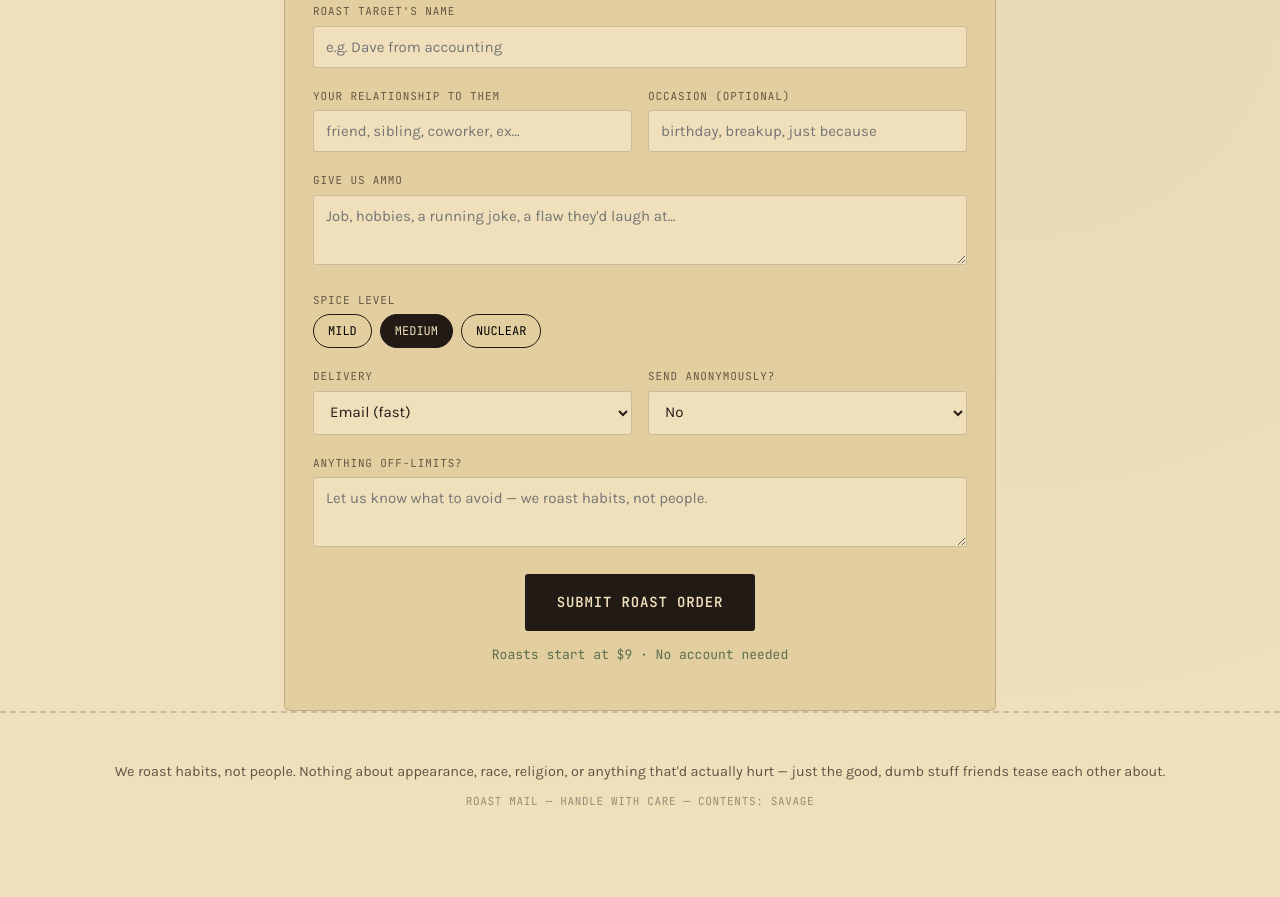
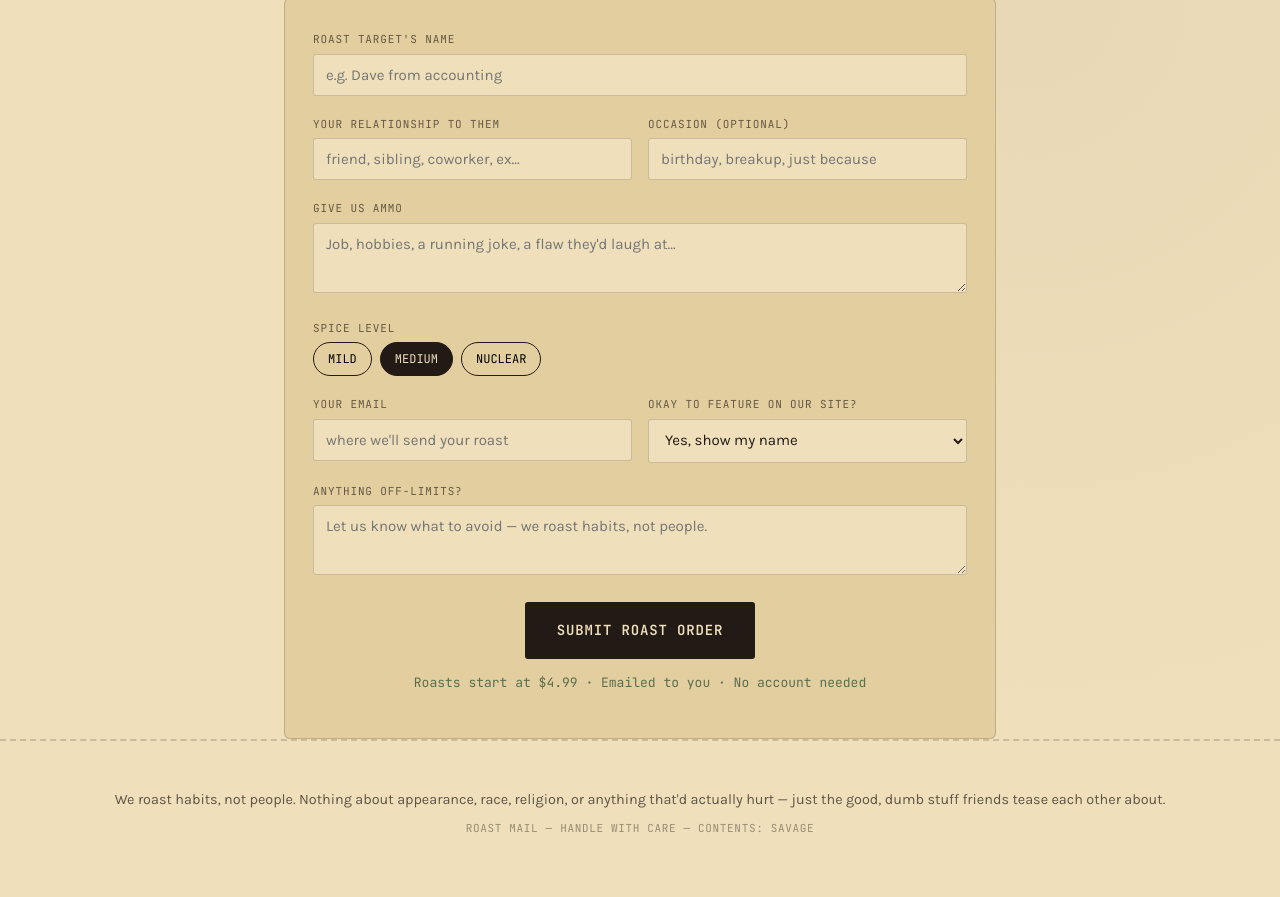
Before and after one commit to thangamanigayathri-byte/getroasted, a plain HTML site: page index.html in a window 1280 px wide. Shown: the part 1363-2260 px from the top of the page. Before the commit the page ends 2232 px from the top, so only its background shows below. Drawn offline with Linux system fonts and the light colour scheme.

Commit message:
Update index.html

```diff
--- a/index.html
+++ b/index.html
@@ -260,7 +260,7 @@
       <span class="eyebrow">Roast Mail · Est. This Year</span>
       <div class="stamp">Reserved for Roasting</div>
       <h1>Someone You Know<br>Deserves <span>a Roast.</span></h1>
-      <p class="sub">Personalized roasts, hand-written and hand-drawn, delivered straight to them. Because love is savage.</p>
+      <p class="sub">Personalized roasts, hand-written and hand-drawn — published on our site and emailed straight to you. Because love is savage.</p>
       <a href="#order" class="cta">Start My Roast →</a>
     </div>
     <div class="torn"></div>
@@ -280,7 +280,7 @@
       </div>
       <div class="stub">
         <div class="stub-num">3</div>
-        <div><h3>We write it, draw it, send it</h3><p>Digital in 24 hours, or a mailed postcard in a few days.</p></div>
+        <div><h3>We write it, draw it, publish it</h3><p>Your roast goes up on our site and lands in your inbox within 24 hours.</p></div>
       </div>
     </div>
   </section>
@@ -330,18 +330,15 @@
       </div>
       <div class="row2">
         <div class="field">
-          <label>Delivery</label>
-          <select>
-            <option>Email (fast)</option>
-            <option>Mailed postcard (+cost)</option>
-            <option>Both</option>
-          </select>
+          <label>Your email</label>
+          <input type="text" placeholder="where we'll send your roast">
         </div>
         <div class="field">
-          <label>Send anonymously?</label>
+          <label>Okay to feature on our site?</label>
           <select>
-            <option>No</option>
-            <option>Yes</option>
+            <option>Yes, show my name</option>
+            <option>Yes, but keep me anonymous</option>
+            <option>No, email only</option>
           </select>
         </div>
       </div>
@@ -351,7 +348,7 @@
       </div>
       <div class="submit-row">
         <a href="#" class="cta">Submit Roast Order</a>
-        <p class="price-teaser">Roasts start at $9 · No account needed</p>
+        <p class="price-teaser">Roasts start at $4.99 · Emailed to you · No account needed</p>
       </div>
     </div>
   </section>
```
